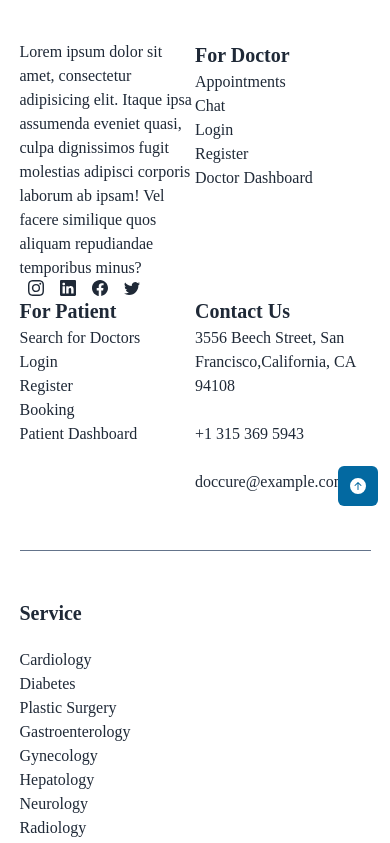
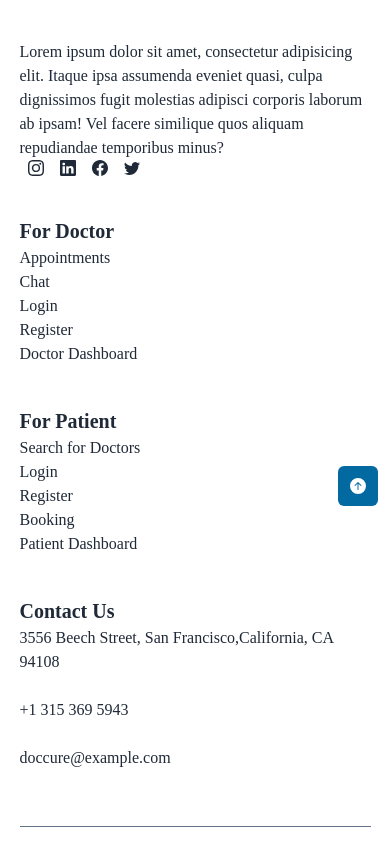
Before and after one commit to arshadsa/save-life-hospital-management-client, a React (Create React App) app: page / in a window 390 px wide. Shown: the top 843 px of the page. Built offline with nearby package versions, Linux system fonts and the light colour scheme.

Commit message:
responsive added

```diff
--- a/src/shared/Footer/Footer.js
+++ b/src/shared/Footer/Footer.js
@@ -37,8 +37,8 @@ export const Footer = () => {
         "Patient Dashboard"
     ]
     return (
-        <footer className=''>
-            <section className='grid md:grid-cols-4 grid-cols-2 w-[90vw] mx-auto py-10'>
+        <footer className='bg-white'>
+            <section className='grid lg:grid-cols-4 md:grid-cols-2 grid-cols-1 gap-10 md:gap-0 w-[90vw] mx-auto py-10'>
                 <div className='flex flex-col justify-items-start items-start'>
                     <img src="" alt="" />
                     <p className='text-left'>Lorem ipsum dolor sit amet, consectetur adipisicing elit. Itaque ipsa assumenda eveniet quasi, culpa dignissimos fugit molestias adipisci corporis laborum ab ipsam! Vel facere similique quos aliquam repudiandae temporibus minus?</p>
```
